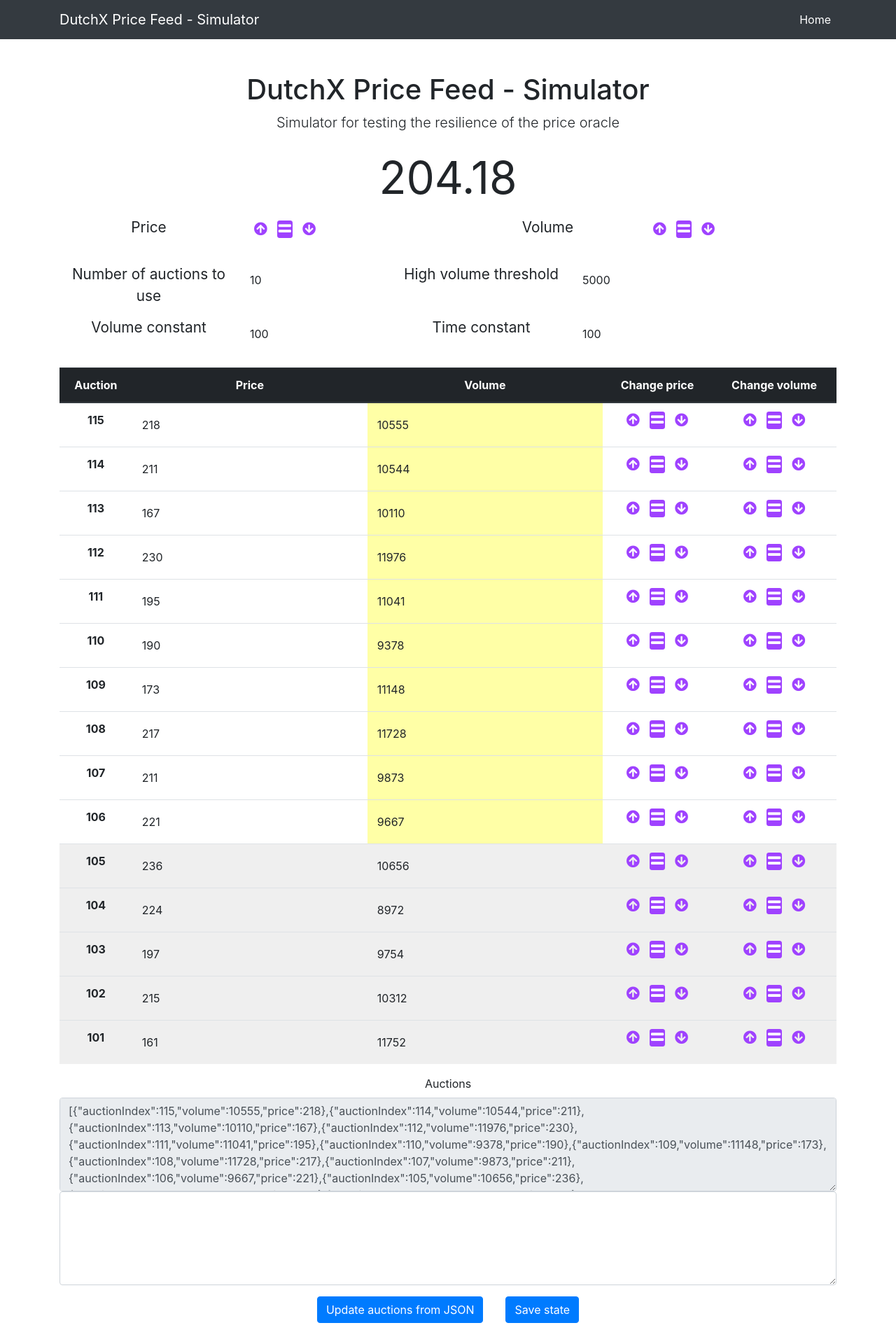
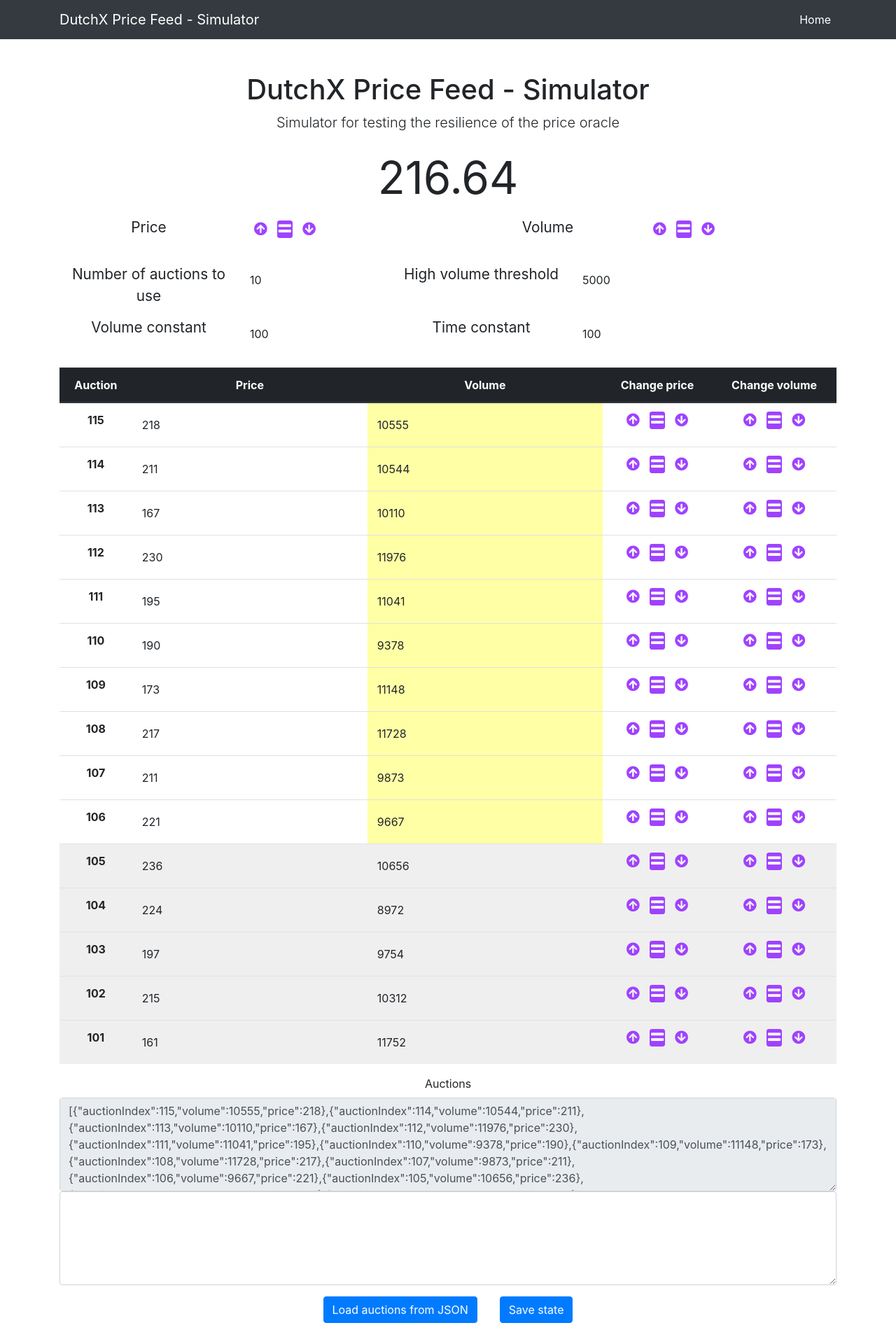
Before and after one commit to anxolin/-dx-price-feed-simulator, a React (Create React App) app: page / in a window 1280 px wide. Shown: the top 1920 px of the page at 70% size. Built offline with nearby package versions, Linux system fonts and the light colour scheme.

Commit message:
Use exponentials for the constant weights

```diff
--- a/src/PriceSimulator.js
+++ b/src/PriceSimulator.js
@@ -284,7 +284,7 @@ class PriceSimulator extends Component {
           }, this.saveState) }
           type="button"
           className="btn btn-primary">
-            Update auctions from JSON
+            Load auctions from JSON
         </button>
 
         <button
--- a/src/priceUtils.js
+++ b/src/priceUtils.js
@@ -1,28 +1,33 @@
 const WEIGHED_VOLUME_CONSTANT = 100
-const WEIGHED_TIME_CONSTANT = 100
+const WEIGHED_TIME_CONSTANT = 2
 
 function getPrice ({
   auctions,
-  numAuctionToUse = 10,
+  numAuctionToUse = 2,
   highVolumeThreshold = 1000,
   volumeConstant = WEIGHED_VOLUME_CONSTANT,
   timeConstant = WEIGHED_TIME_CONSTANT
 }) {
+  console.log({ numAuctionToUse, highVolumeThreshold, volumeConstant, timeConstant })
+
   let numerator = 0
   let denominator = 0
-  auctions.forEach(({ auctionIndex, price, volume }, index) => {
+  const usedAuctions = auctions.slice(0, numAuctionToUse)
+
+  usedAuctions.forEach(({ auctionIndex, price, volume }, index) => {
     if (volume > highVolumeThreshold) {
       const weight = volume * (
-        volumeConstant * Math.pow(numAuctionToUse, 2) +
-        timeConstant + Math.pow(numAuctionToUse - index, 2)
+        Math.pow(volumeConstant, numAuctionToUse) +
+        // timeConstant * Math.pow(numAuctionToUse - index, 2)
+        timeConstant * Math.pow(timeConstant, numAuctionToUse - index)
       )
-      // console.log('weight: ', weight)
+      console.log('[%d] %d - weight: %s, price: %s', auctionIndex, numAuctionToUse - index, weight, price)
       numerator += price * weight
       denominator += weight
     }
   })
 
-  // console.log(numerator, denominator)
+  console.log(numerator, denominator)
 
   return {
     numerator,
```
